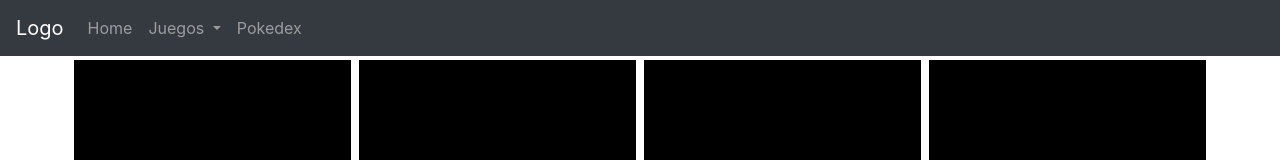
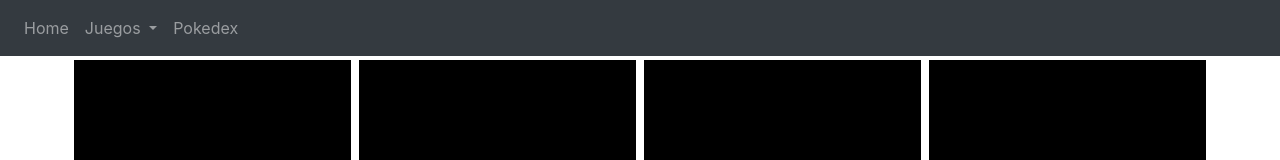
Before and after one commit to fede-infa/fede-infa.github.io, a website: page memo-test.html in a window 1280 px wide. Shown: the top 160 px of the page. Drawn offline with nearby package versions, Linux system fonts and the light colour scheme.

Commit message:
Modificacion navbar en todos los html

```diff
--- a/memo-test.html
+++ b/memo-test.html
@@ -14,7 +14,6 @@
 <body>
 
     <nav class="navbar navbar-expand-sm bg-dark navbar-dark">
-            <a class="navbar-brand" href="index.html">Logo</a>
         <ul class="navbar-nav">
             <li class="nav-item">
                 <a class="nav-link" href="index.html">Home</a>
```
Also changed, not shown: pokedex.html (+0 -1 lines), simon-dice.html (+1 -1 lines). Lines whose indentation alone changed are shown as unchanged.
